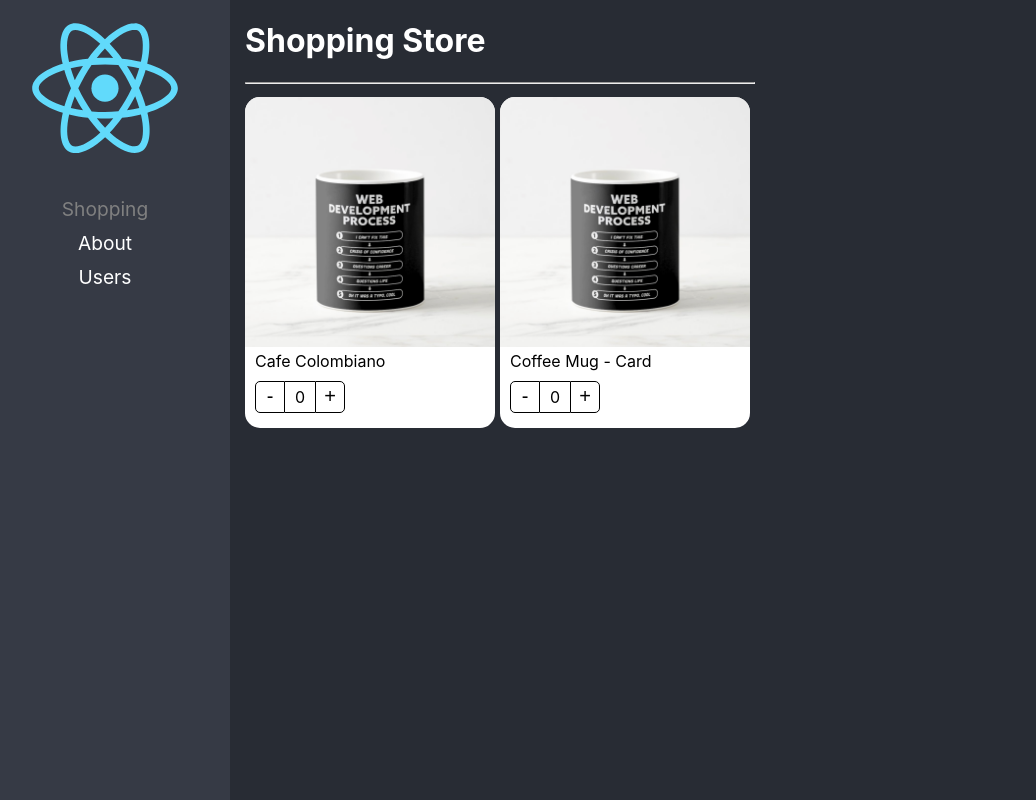
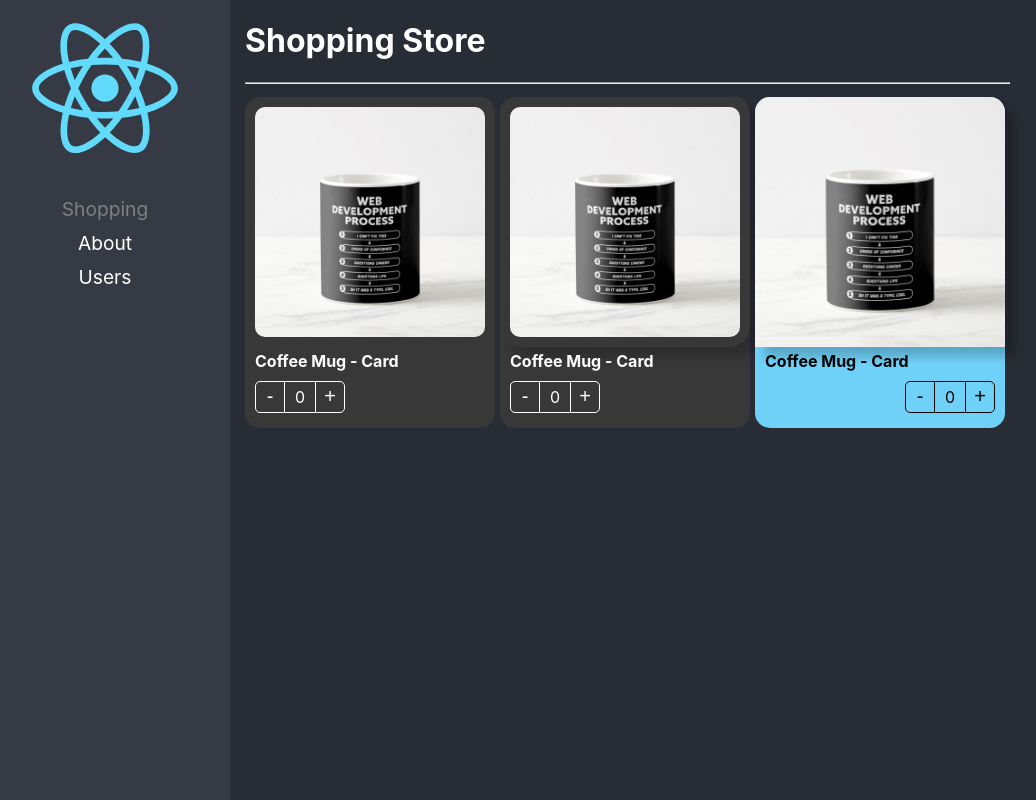
Before and after one commit to nahuelvolpe/react-adv, a React (Create React App) app: page / in a window 1280 px wide. Shown: the whole page, without its empty margins (20-1056 px from the left). Built offline with nearby package versions, Linux system fonts and the light colour scheme.

Commit message:
Component Extend Styles ready

```diff
--- a/src/02-component-patterns/components/ProductButtons.tsx
+++ b/src/02-component-patterns/components/ProductButtons.tsx
@@ -3,12 +3,20 @@
 
 import styles from '../styles/styles.module.css'
 
-export const ProductButtons = () => {
+export interface Props {
+    className?: string;
+    style?: React.CSSProperties;
+}
+
+export const ProductButtons = ({ className, style }: Props) => {
 
     const { counter, increaseBy } = useContext( ProductContext );
 
     return (
-        <div className={ styles.buttonsContainer }>
+        <div
+            className={ `${styles.buttonsContainer} ${className}` }
+            style={ style }
+        >
             <button className={ styles.buttonMinus } onClick={() => increaseBy(-1)}>-</button>
             <div className={ styles.countLabel }> {counter} </div>
             <button className={ styles.buttonAdd } onClick={() => increaseBy(+1)}> + </button>
--- a/src/02-component-patterns/components/ProductCard.tsx
+++ b/src/02-component-patterns/components/ProductCard.tsx
@@ -1,12 +1,19 @@
 import { createContext } from 'react';
 import { useProduct } from '../hooks/useProduct';
-import { ProductContextProps, ProductCardProps } from '../interfaces/interfaces';
+import { ProductContextProps, Product } from '../interfaces/interfaces';
 import styles from '../styles/styles.module.css'
 
 export const ProductContext = createContext({} as ProductContextProps);
 const { Provider } = ProductContext;
 
-export function ProductCard({ children, product }: ProductCardProps) {
+export interface Props {
+    product: Product;
+    children?: React.ReactElement | React.ReactElement[];
+    className?: string;
+    style?: React.CSSProperties;
+}
+
+export function ProductCard({ children, product, className, style }: Props) {
 
     const { counter, increaseBy } = useProduct();
 
@@ -16,7 +23,10 @@
             increaseBy,
             product
         }}>
-            <div className={ styles.productCard }>
+            <div
+                className={ `${styles.productCard} ${ className }` }
+                style={style}
+            >
                 {children}
                 {/* <ProductImage img={product.img} />
                 <ProductTitle title={product.title} />
--- a/src/02-component-patterns/components/ProductImage.tsx
+++ b/src/02-component-patterns/components/ProductImage.tsx
@@ -4,7 +4,13 @@
 import noImage from '../assets/no-image.jpg'
 import styles from '../styles/styles.module.css'
 
-export const ProductImage = ({ img = '' }) => {
+export interface Props {
+    className?: string;
+    img?: string;
+    style?: React.CSSProperties;
+}
+
+export const ProductImage = ({ img, className, style }: Props) => {
 
     const { product } = useContext(ProductContext);
     let imgToShow: string;
@@ -18,6 +24,11 @@
     }
 
     return (
-        <img className={ styles.productImg } src={imgToShow} alt="Product" />
+        <img
+            className={ `${ styles.productImg } ${ className }` }
+            src={imgToShow}
+            alt="Product"
+            style={ style }
+         />
     )
 }
--- a/src/02-component-patterns/components/ProductTitle.tsx
+++ b/src/02-component-patterns/components/ProductTitle.tsx
@@ -3,11 +3,20 @@
 
 import styles from '../styles/styles.module.css'
 
-export const ProductTitle = ({ title }: { title: string }) => {
+export interface Props {
+  className?: string;
+  title?: string;
+  style?: React.CSSProperties;
+}
+
+export const ProductTitle = ({ title, className, style }: Props) => {
   const { product } = useContext(ProductContext);
 
   return (
-    <span className={styles.productDescription}>
+    <span
+      className={ `${styles.productDescription} ${ className }` }
+      style={ style }
+    >
       {title ? title : product.title}
     </span>
   );
--- a/src/02-component-patterns/pages/ShoppingPage.tsx
+++ b/src/02-component-patterns/pages/ShoppingPage.tsx
@@ -1,4 +1,5 @@
 import { ProductCard, ProductImage, ProductTitle, ProductButtons } from '../components';
+import '../styles/custom-style.css'
 
 const product = {
     id: '1',
@@ -19,16 +20,38 @@
                 flexDirection: 'row',
                 flexWrap: 'wrap'
             }}>
-                <ProductCard product={product}>
-                    <ProductCard.Image />
-                    <ProductCard.Title title={'Cafe Colombiano'}/>
-                    <ProductCard.Buttons />
+                <ProductCard
+                    product={product}
+                    className='bg-dark text-white'
+                >
+                    <ProductCard.Image className="custom-image" />
+                    <ProductCard.Title className="text-bold" />
+                    <ProductCard.Buttons className="custom-button" />
                 </ProductCard>
 
-                <ProductCard product={product}>
-                    <ProductImage />
-                    <ProductTitle title={''}/>
-                    <ProductButtons />
+                <ProductCard
+                    product={product}
+                    className='bg-dark text-white'
+                >
+                    <ProductImage className="custom-image" style={{ boxShadow: '10px 10px 10px rgba(0,0,0,0.2)'}} />
+                    <ProductTitle className="text-bold" />
+                    <ProductButtons className="custom-button" />
+                </ProductCard>
+
+                <ProductCard
+                    product={product}
+                    style={{
+                        backgroundColor: '#70D1F8',
+                    }}
+                >
+                    <ProductImage style={{ boxShadow: '10px 10px 10px rgba(0,0,0,0.2)'}}/>
+                    <ProductTitle style={{ fontWeight: 'bold' }}/>
+                    <ProductButtons
+                        style={{
+                            display: "flex",
+                            justifyContent: "end"
+                        }}
+                    />
                 </ProductCard>
             </div>
         </div>
--- /dev/null
+++ b/src/02-component-patterns/styles/custom-style.css
@@ -0,0 +1,22 @@
+.bg-dark {
+    background-color: rgb(56,56,56);
+}
+
+.text-white {
+    color: white;
+}
+
+.text-bold {
+    font-weight: bold;
+}
+
+.custom-image {
+    border-radius: 20px;
+    padding: 10px;
+    width: calc( 100% - 20px );
+}
+
+.custom-button button, .custom-button div {
+    color: white;
+    border-color: white;
+}
```
Also changed, not shown: src/02-component-patterns/interfaces/interfaces.ts (+9 -11 lines).
